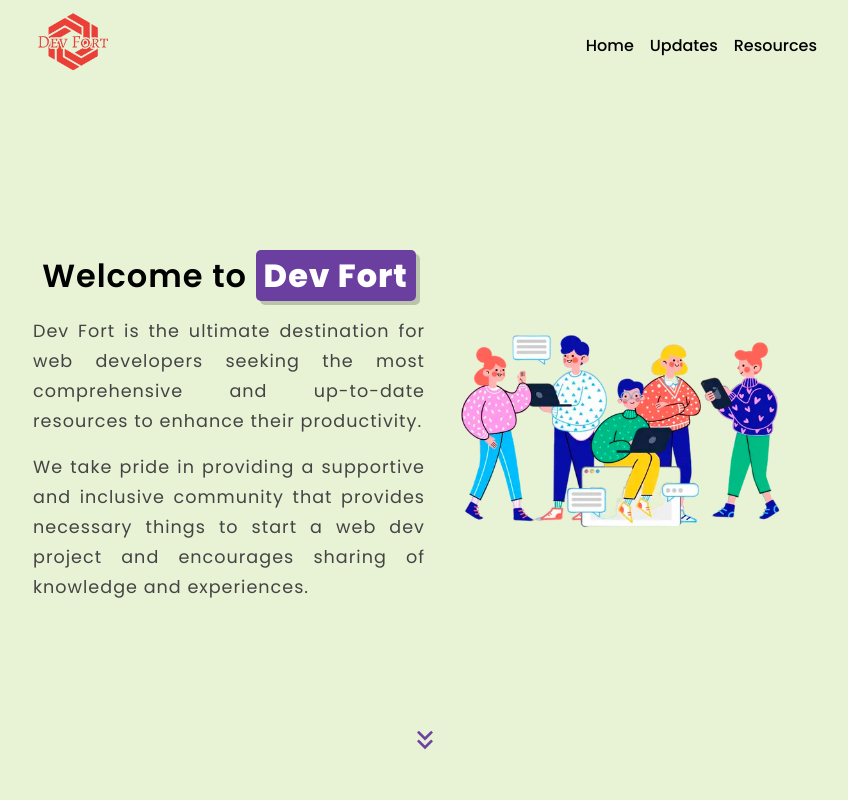
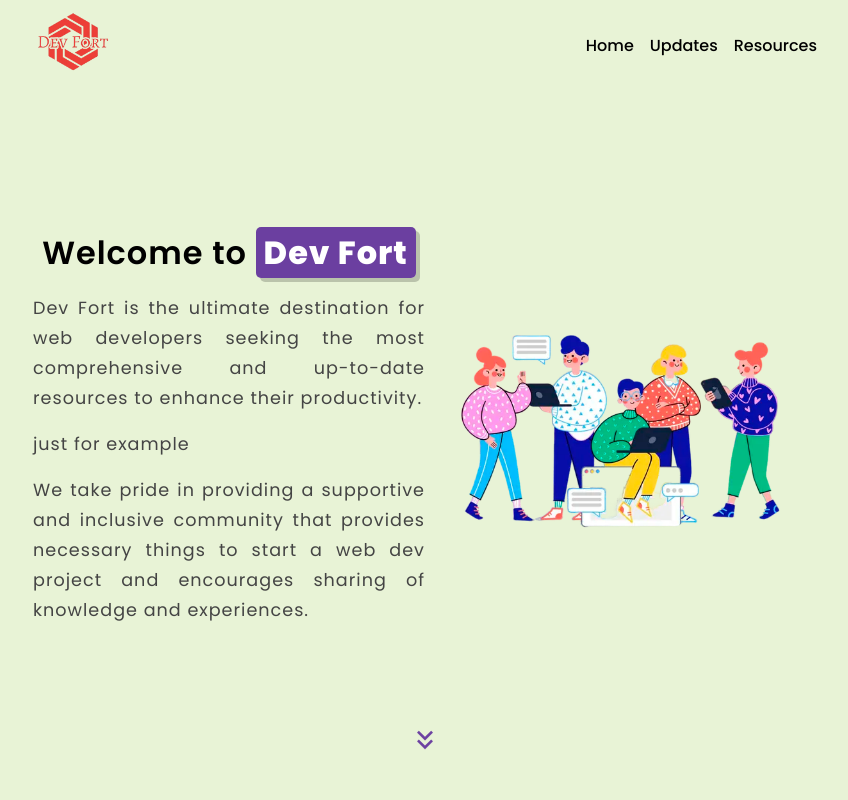
Before and after one commit to PrgVaibhav/devFort, a Next.js app: page /home in a window 1280 px wide. Shown: the top 800 px of the page, without its empty margins (215-1063 px from the left). Built offline with nearby package versions, Linux system fonts and the light colour scheme.

Commit message:
initial coomit

```diff
--- a/components/HomeSection.js
+++ b/components/HomeSection.js
@@ -14,6 +14,7 @@ const HomeSection = () => {
           most comprehensive and up-to-date resources to enhance their
           productivity.
         </p>
+        <p>just for example</p>
         <p>
           We take pride in providing a supportive and inclusive community that
           provides necessary things to start a web dev project and encourages
```
